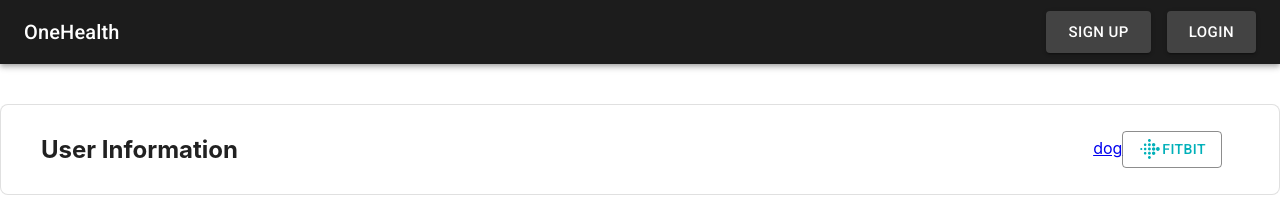
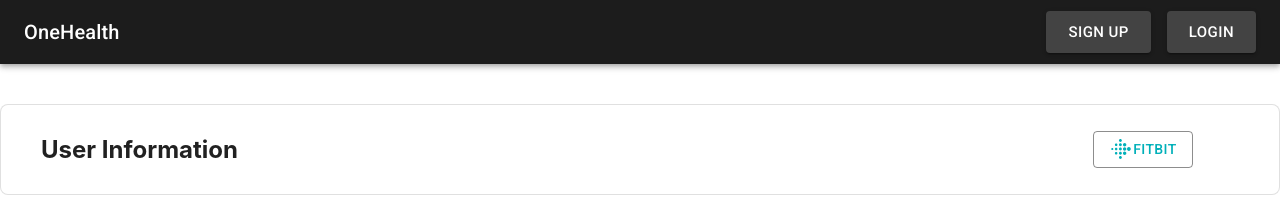
Before and after one commit to andrwcao/one-health, a React (Create React App) app in the folder frontend/: page /profile in a window 1280 px wide. Shown: the top 214 px of the page. Built offline with nearby package versions, Linux system fonts and the light colour scheme.

Commit message:
User data is saved and returns to app after

```diff
--- a/frontend/src/pages/ProfilePage.js
+++ b/frontend/src/pages/ProfilePage.js
@@ -10,22 +10,8 @@ import UserInformationTable from '../components/ProfilePage/UserInformationTable
 const ProfilePage = () => {
     const auth = useContext(AuthContext);
 
-    const authenticateWithFitbit = async () => {
-        try {
-            const res = await fetch('http://localhost:5000' + '/fitbit', {
-                mode: 'cors',
-                method: 'GET',
-                headers: {
-                    'Content-Type': 'application/json',
-                    'authorization': auth.token,
-                }
-            });
-            console.log('dog');
-            const responseData = await res.json();
-            console.log(responseData);
-        } catch (err) {
-            console.log(err);
-        }
+    const reload = async () => {
+        //window.location.reload(false);
     };
 
     return (
@@ -47,13 +33,12 @@ const ProfilePage = () => {
                             <h2>User Information</h2>
                         </Grid>
                         <Grid item xs>
-                            <a href={`http://localhost:5000/fitbit/${auth.token}`}>
-                                dog
-                            </a>
-                            <Button id='fitbit-button' onClick={authenticateWithFitbit} color='primary' variant='outlined' style={{ textDecoration: 'none', color: '#00B0B9' }}>
+                            <a href={`http://localhost:5000/fitbit/${auth.token}`} target='_blank' style={{ textDecoration: 'none' }}>
+                            <Button id='fitbit-button' color='primary' onClick={reload}variant='outlined' style={{ textDecoration: 'none', color: '#00B0B9' }}>
                                 <FitbitIcon/>
                                 FITBIT
                             </Button>
+                            </a>
                         </Grid>
                     </Grid>
                 </Paper>
```
Also changed, not shown: 2 other files (tests, documents, lock files or other folders).
